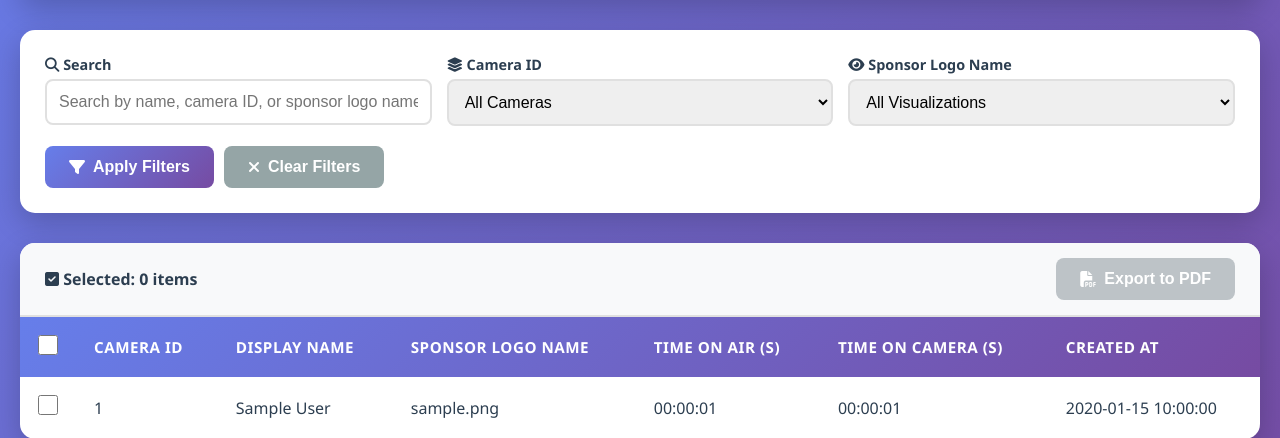
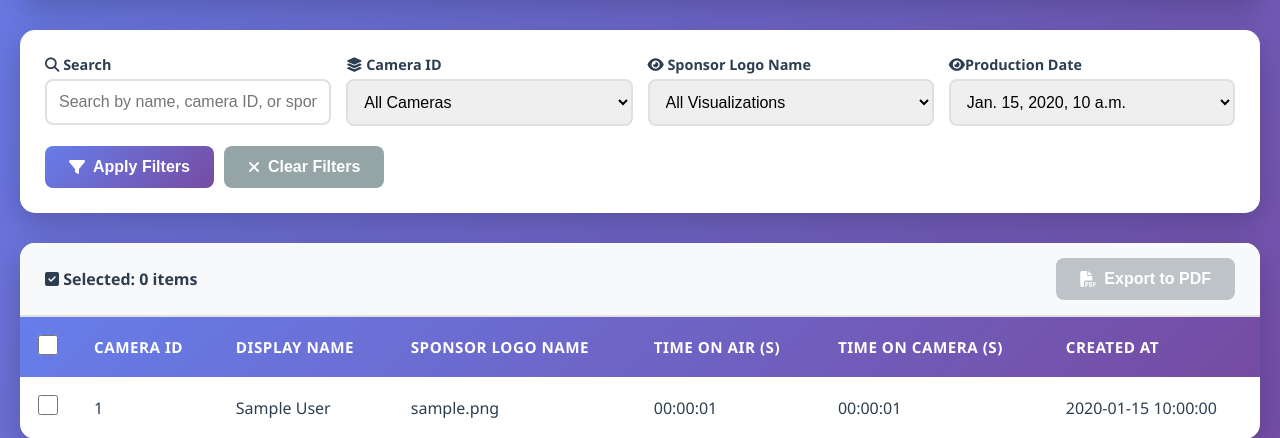
Before and after one commit to sipho-mancam/viz_logs_website, a Django app: page / in a window 1280 px wide. Shown: the part 229-667 px from the top of the page. Run offline with Django 4.2, Linux system fonts and the light colour scheme; tables that the repository leaves empty hold one stand-in row (values such as "Sample post").

Commit message:
Latest updates

```diff
--- a/viz_logs/viz/templates/viz/index.html
+++ b/viz_logs/viz/templates/viz/index.html
@@ -381,6 +381,15 @@
                             {% endfor %}
                         </select>
                     </div>
+
+                    <div class="filter-group">
+                        <label for="created_at"><i class="fas fa-eye"></i>Production Date</label>
+                        <select id="created_at" name="created_at">
+                            {% for date in all_dates %}
+                            <option value="{{ date|date:"Y-m-d H:i:s" }}" {% if date|date:"Y-m-d H:i:s" == created_at_filter %}selected{% endif %}>{{ date }}</option>
+                            {% endfor %}
+                        </select>
+                    </div>
                 </div>
                 <div class="button-group">
                     <button type="submit" class="btn btn-primary">
--- a/viz_logs/viz/views.py
+++ b/viz_logs/viz/views.py
@@ -70,6 +70,7 @@ def index(request):
     search = request.GET.get('search', '')
     group_id_filter = request.GET.get('group_id', '')
     viz_name_filter = request.GET.get('viz_name', '')
+    created_at_filter = request.GET.get('created_at', '')
 
     # Base query
     queryset = VizData.objects.all()
@@ -79,7 +80,8 @@ def index(request):
         queryset = queryset.filter(
             Q(display_name__icontains=search) |
             Q(group_id__icontains=search) |
-            Q(sponsor_logo_name__icontains=search)
+            Q(sponsor_logo_name__icontains=search)|
+            Q(created_at__icontains=search),
         )
 
     if group_id_filter:
@@ -88,20 +90,26 @@ def index(request):
     if viz_name_filter:
         queryset = queryset.filter(sponsor_logo_name=viz_name_filter)
 
+    if created_at_filter:
+        queryset = queryset.filter(created_at=created_at_filter)
+
     # Get top 10 latest
     viz_data = queryset[:20]
 
     # Get unique values for filters
     all_group_ids = VizData.objects.values_list('group_id', flat=True).distinct()
     all_viz_names = VizData.objects.values_list('sponsor_logo_name', flat=True).distinct()
+    all_dates = [date["created_at"] for date in VizData.objects.values('created_at').distinct()]
 
     context = {
         'viz_data': viz_data,
         'search': search,
         'group_id_filter': group_id_filter,
         'viz_name_filter': viz_name_filter,
+        'created_at_filter': created_at_filter,
         'all_group_ids': all_group_ids,
         'all_viz_names': all_viz_names,
+        'all_dates': all_dates,
     }
 
     return render(request, 'viz/index.html', context)
```
